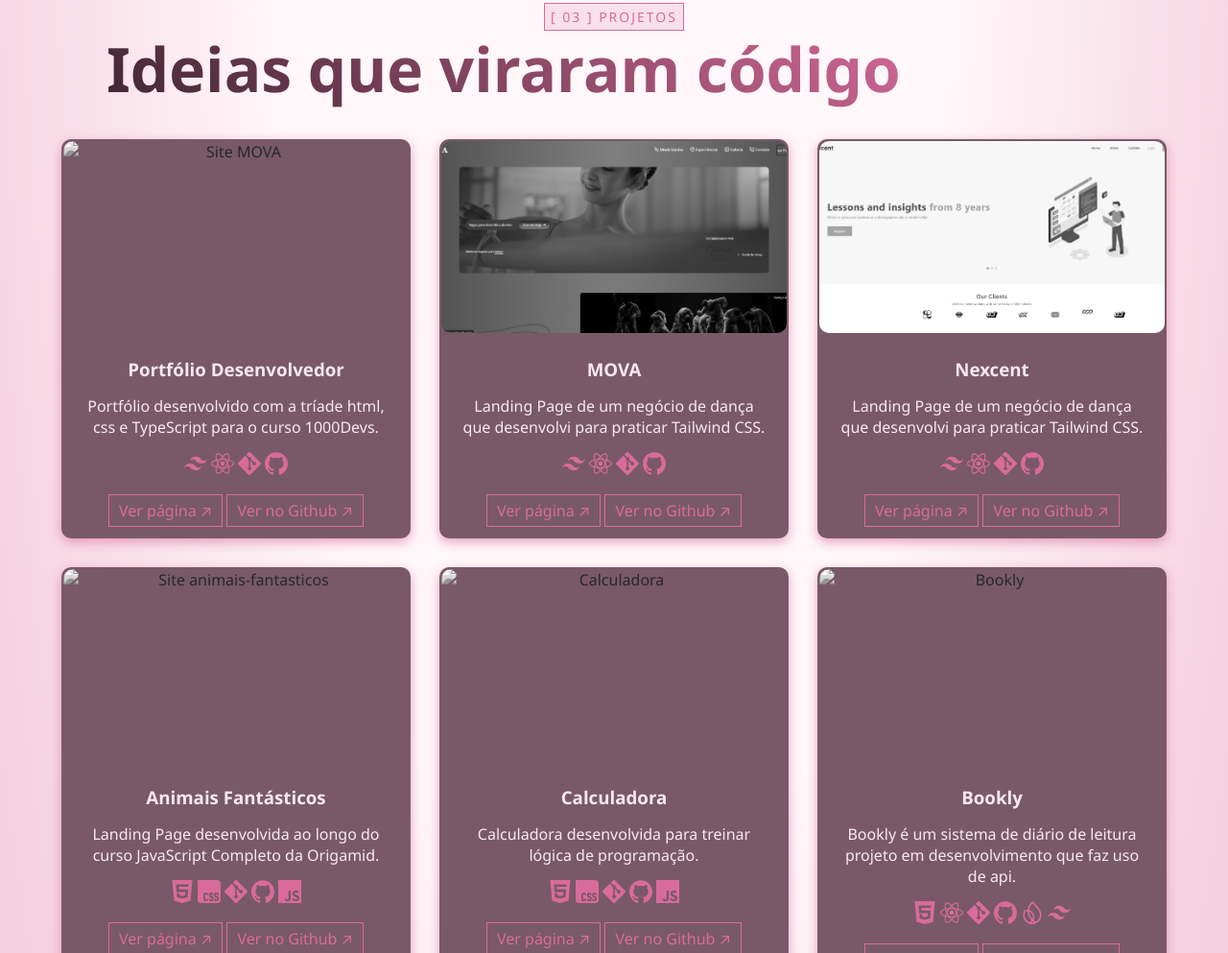
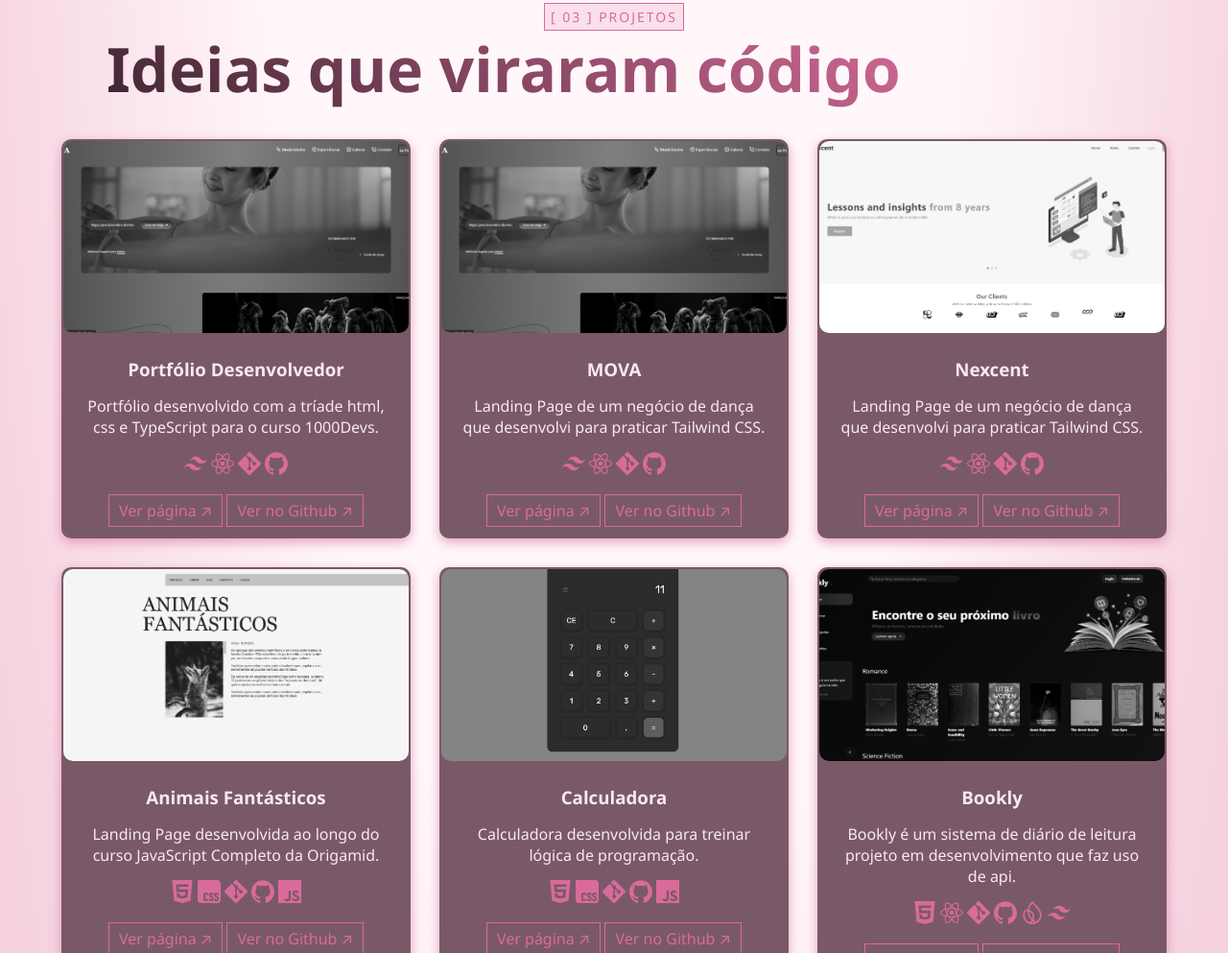
Before and after one commit to estefane-ribeiro/portfolio-1000devs, a website: page index.html in a window 1280 px wide. Shown: the part 2630-3623 px from the top of the page at 96% size. Drawn offline with Linux system fonts and the light colour scheme; the site is published under a folder, as on GitHub Pages, so addresses that start at the root find nothing.

Commit message:
muda endereço de imagem

```diff
--- a/index.html
+++ b/index.html
@@ -280,7 +280,7 @@
       <h2>Ideias que viraram código</h2>
       <div class="project-container">
         <div class="projeto">
-          <img class="image-project" src="/./imgs/mova.png" alt="Site MOVA" />
+          <img class="image-project" src="./imgs/mova.png" alt="Site MOVA" />
           <div class="projeto-info">
             <h3>Portfólio Desenvolvedor</h3>
             <p>
@@ -365,7 +365,7 @@
         <div class="projeto">
           <img
             class="image-project"
-            src="/./imgs/animaisFantasticos.png"
+            src="./imgs/animaisFantasticos.png"
             alt="Site animais-fantasticos"
           />
           <div class="projeto-info">
@@ -399,7 +399,7 @@
         <div class="projeto">
           <img
             class="image-project"
-            src="/./imgs/calculadora.png"
+            src="./imgs/calculadora.png"
             alt="Calculadora"
           />
           <div class="projeto-info">
@@ -429,7 +429,7 @@
         </div>
 
         <div class="projeto">
-          <img class="image-project" src="/./imgs/bookly.png" alt="Bookly" />
+          <img class="image-project" src="./imgs/bookly.png" alt="Bookly" />
           <div class="projeto-info">
             <h3>Bookly</h3>
             <p>
```
